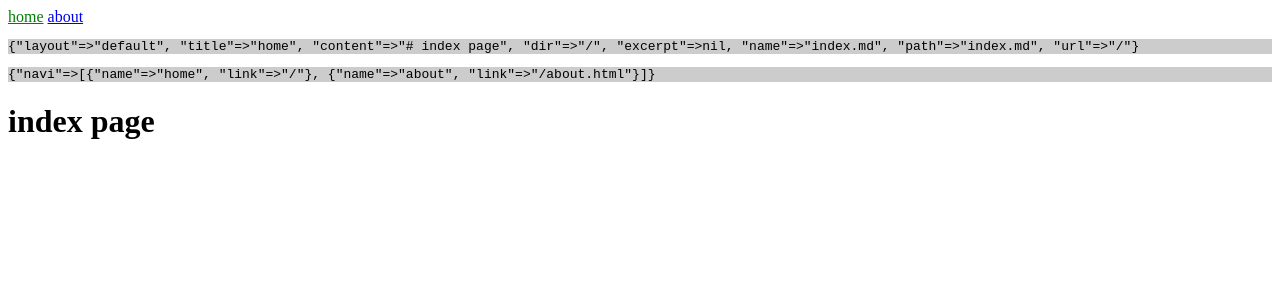
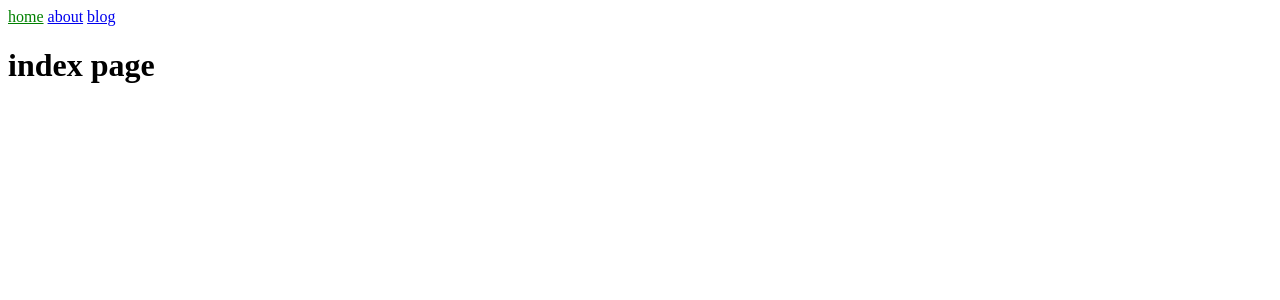
Before and after one commit to xqqing/jekyll, a Jekyll site: the page built from index.md, in a window 1280 px wide. Shown: the top 300 px of the page. Built offline with Jekyll 4.4.1, drawn with Linux system fonts in a browser that asks for light colours.

Commit message:
jekyll-写博客

```diff
--- a/_data/navi.yml
+++ b/_data/navi.yml
@@ -2,3 +2,5 @@
   link: /
 - name: about
   link: /about.html
+- name: blog
+  link: /blog.html
--- a/_layouts/default.html
+++ b/_layouts/default.html
@@ -17,8 +17,8 @@
 
 <body>
     {% include navi.html %}
-    <pre>{{ page }}</pre>
-    <pre>{{ site.data }}</pre>
+    <!-- <pre>{{ page }}</pre> -->
+    <!-- <pre>{{ site.data }}</pre> -->
     {{ content }}
 </body>
 
```
Also changed, not shown: _layouts/post.html (added, +7 -0 lines), _posts/2018-08-20-bananas.md (added, +13 -0 lines), _posts/2024-04-20-blog1.md (added, +9 -0 lines), blog.html (added, +14 -0 lines).
